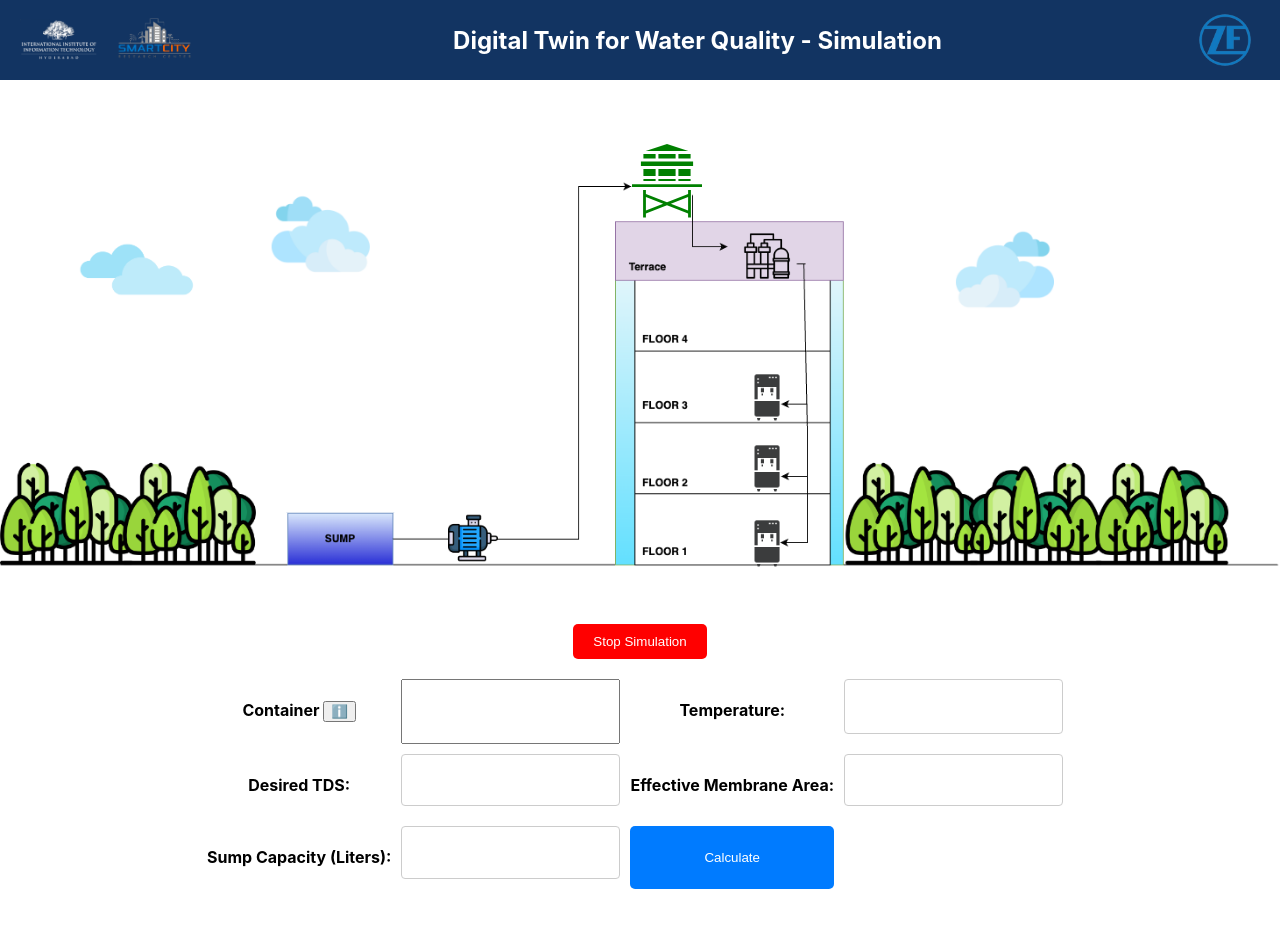
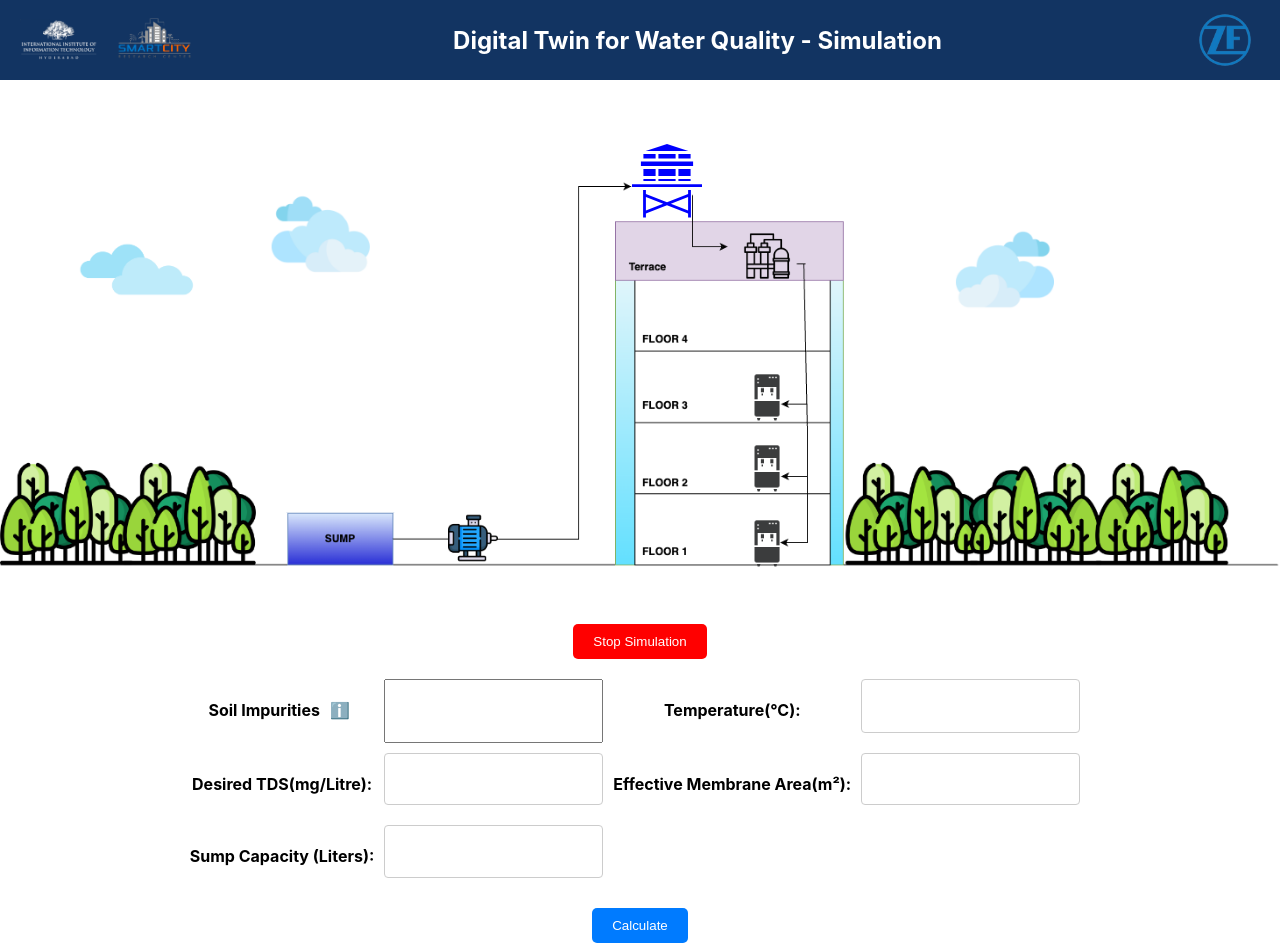
Before and after one commit to likhithkanigolla/zf-dt-frontend, a React (Create React App) app: page /simulation in a window 1280 px wide. Both pictures are taken after a click on the button "Start Simulation". Before the commit the page ends 909 px from the top, so only its background shows below. Built offline with nearby package versions, Linux system fonts and the light colour scheme.

Commit message:
Fixed Some CSS

```diff
--- a/src/pages/HomePage/HomePage.js
+++ b/src/pages/HomePage/HomePage.js
@@ -12,7 +12,7 @@ const HomePage = () => {
         <img src={SCRCLOGO} alt="Smart City Logo" /> {/* Use imported SCRC Logo */}
         <img src={ZFLOGO} alt="ZF Logo" /> {/* Use imported ZF Logo */}
       </div>
-      <div className="info">
+      <div className="info-about">
         <p>Here you can find information about our digital twin collaboration.</p>
         <p>Lorem ipsum dolor sit amet, consectetur adipiscing elit. Nulla posuere luctus lorem, sit amet laoreet felis scelerisque vel. Fusce tempor dui sit amet sapien fringilla, eget malesuada purus scelerisque.</p>
       </div>
--- a/src/pages/SimulationPage/SimulationPage.css
+++ b/src/pages/SimulationPage/SimulationPage.css
@@ -59,6 +59,7 @@ grid-template-columns: repeat(5, auto); /* Five columns for input and labels */
 gap: 10px; /* Gap between grid items */
 justify-content: center; /* Center items horizontally */
 margin-bottom: 20px; /* Add some bottom margin */
+text-align: center;
 }
 
 /* Input box styles */
@@ -189,3 +190,63 @@ background-color: #0056b3;
     transform: rotate(360deg);
   }
 }
+
+
+/* CSS for the info button */
+.info-button {
+  background: none;
+  border: none;
+  cursor: pointer;
+  font-size: 16px;
+}
+
+/* SimulationPage.css */
+.title {
+  font-weight: bold;
+  font-size: 16px;
+}
+
+.info {
+  vertical-align: bottom;
+  position: relative;
+  width: 1.5em;
+  height: 1.5em;
+  text-indent: -9999em;
+  display: inline-block;
+  color: white;
+  font-weight: bold;
+  font-size: 1em;
+  line-height: 1em;
+  background-color: #91b2d2;
+  margin-left: .25em;
+  border-radius: .75em;
+}
+
+.info:hover {
+  background-color: #628cb6;
+  cursor: pointer;
+}
+
+.info:before {
+  content: "?";
+  position: absolute;
+  top: .25em;
+  left: 0;
+  display: block;
+  width: 1.5em;
+  text-align: center;
+}
+
+.popover {
+  position: absolute;
+  width: 200px;
+  background-color: #fff;
+  border: 1px solid #ccc;
+  border-radius: 5px;
+  padding: 10px;
+  z-index: 999;
+}
+
+.popover-title {
+  font-weight: bold;
+}
--- a/src/pages/SimulationPage/SimulationPage.js
+++ b/src/pages/SimulationPage/SimulationPage.js
@@ -34,19 +34,16 @@ const SimulationPage = () => {
   const [waterConsumed, setWaterConsumed] = useState(0);
   const [showMotorStatus, setShowMotorStatus] = useState(false);
 
+  const [infoText, setInfoText] = useState("");
   const [selectedNumber, setSelectedNumber] = useState('');
   const [voltageValue, setVoltageValue] = useState('');
   const voltageData = {
+    0: 1.2,
     1: 2.3,
     2: 3.4,
     3: 4.5,
     4: 5.6,
-    5: 6.7,
-    6: 7.8,
-    7: 8.9,
-    8: 9.0,
-    9: 10.1,
-    10: 11.2,
+    5: 6.7
   };
 
 
@@ -121,6 +118,7 @@ const SimulationPage = () => {
     setIsSimulationRunning(false);
     setWaterFlowStarted(false)
     setMotorOn(false)
+    setResult(false)
   };
 
   const handleStartWaterFlow = () => {
@@ -139,7 +137,11 @@ const SimulationPage = () => {
   };
 
   const handleInfoButtonClick = (info) => {
-    alert(info);
+    setInfoText(info);
+  };
+
+  const handleInfoButtonLeave = () => {
+    setInfoText(""); // Clear the info text when mouse leaves the info button
   };
 
   const toggleMotorStatus = () => {
@@ -234,23 +236,12 @@ const SimulationPage = () => {
       <NavigationBar title="Digital Twin for Water Quality - Simulation"/>
 
       <div style={{ position: "relative" }}>
-        <img
-          src={blueprint}
-          alt="blueprint"
-          style={{ width: "100%", height: "400px", marginTop: "100px" }}
-        />
-        <GiWaterTower
-          size={80}
-          color={isOn.valve1 ? "green" : "red"}
-          style={{ position: "absolute", top: "12%", left: "49%" }}
-          onClick={() => {
-            toggleIsOn("valve1");
-          }}
-        />
+        <img src={blueprint} alt="blueprint" style={{ width: "100%", height: "400px", marginTop: "100px" }}/>
+        <GiWaterTower size={80} color={isOn.valve1 ? "blue" : "red"} style={{ position: "absolute", top: "12%", left: "49%" }} onClick={() => {toggleIsOn("valve1"); }}/>
         <img src={roPlantImage} alt="ro plant" style={{ width: "50px", height: "50px", position: "absolute", top: "30%",left: "58%",}} onClick={() => { toggleIsOn("valve2");}}/>
-        <img src={roCoolerImage} alt="ro plant" style={{ width: "50px", height: "50px", position: "absolute", top: "58%", left: "58%", }} onClick={() => { toggleIsOn("valve2"); }}/>
-        <img src={roCoolerImage} alt="ro plant" style={{ width: "50px", height: "50px", position: "absolute", top: "72%", left: "58%",}} onClick={() => { toggleIsOn("valve2");}}/>
-        <img src={roCoolerImage} alt="ro plant" style={{ width: "50px", height: "50px", position: "absolute", top: "87%", left: "58%",}}onClick={() => {toggleIsOn("valve2");}}/>
+        <img src={roCoolerImage} alt="ro cooler" style={{ width: "50px", height: "50px", position: "absolute", top: "58%", left: "58%", }} onClick={() => { toggleIsOn("valve2"); }}/>
+        <img src={roCoolerImage} alt="ro cooler" style={{ width: "50px", height: "50px", position: "absolute", top: "72%", left: "58%",}} onClick={() => { toggleIsOn("valve2");}}/>
+        <img src={roCoolerImage} alt="ro cooler" style={{ width: "50px", height: "50px", position: "absolute", top: "87%", left: "58%",}}onClick={() => {toggleIsOn("valve2");}}/>
         <img src={Motor} alt="Motor" className={`motor ${motorOn ? 'running' : ''}`} style={{ width: "50px", height: "50px", position: "absolute",top: "86%",left: "35%",transform: "scaleX(-1)",}}onClick={() => {toggleIsOn("valve2");}}/>
       </div>
 
@@ -263,27 +254,29 @@ const SimulationPage = () => {
       <br></br>
 
       {isSimulationRunning && (
+      <div>
       <div className="container">
-        <h4 className="heading" htmlFor="selectedNumber">Container <button className="info-button" onClick={() => handleInfoButtonClick("Information about selecting a container count from 1 to 5.")}>ℹ️</button></h4>
-        <input type="number" name="selectedNumber" id="selectedNumber" value={selectedNumber} onChange={(e) => setSelectedNumber(e.target.value)} min="1" max="5" />
+        <h4 className="heading" htmlFor="selectedNumber">Soil Impurities <button className="info-button" onMouseEnter={() => handleInfoButtonClick("One Container adds 100g of soil for 2 litre water")} onMouseLeave={handleInfoButtonLeave} > ℹ️ </button>{infoText && <div className="info-box">{infoText}</div>}</h4>
+        <input type="number" name="selectedNumber" id="selectedNumber" value={selectedNumber} onChange={(e) => setSelectedNumber(e.target.value)} min="0" max="5" />
 
         {/* <h4 className="heading">Voltage:</h4>
         <input className="input-box" type="number" name="voltage" id="voltage" value={inputValues.voltage} onChange={handleChange} /> */}
 
-        <h4 className="heading">Temperature:</h4>
+        <h4 className="heading">Temperature(°C):</h4>
         <input className="input-box" type="number" name="temperature" id="temperature" value={inputValues.temperature} onChange={handleChange} />
         <br></br>
-        <h4 className="heading">Desired TDS:</h4>
+        <h4 className="heading">Desired TDS(mg/Litre):</h4>
         <input className="input-box" type="number" name="desired_tds" id="desired_tds" value={inputValues.desired_tds} onChange={handleChange} />
 
-        <h4 className="heading">Effective Membrane Area:</h4>
+        <h4 className="heading">Effective Membrane Area(m²):</h4>
         <input className="input-box" type="number" name="effective_membrane_area" id="effective_membrane_area" value={inputValues.effective_membrane_area} onChange={handleChange} />
         <br></br>
         <h4 className="heading">Sump Capacity (Liters):</h4>
         <input className="input-box" type="number" name="sumpCapacity" id="sumpCapacity" value={inputValues.sumpCapacity} onChange={handleChange} />
 
-        <button className="button" onClick={handleCalculate}>Calculate</button>
-      </div>)}
+
+      </div>
+      <button className="button" onClick={handleCalculate}>Calculate</button></div>)}
 
       {/* Display result if available */}
       {result && (
@@ -291,20 +284,20 @@ const SimulationPage = () => {
           <p>Estimated Result:</p>
           <div className="result-cards">
             <ResultCard
-              title="Osmotic Pressure"
+              title="Osmotic Pressure(Pascal (Pa))"
               value={result.osmotic_pressure}
             />
-            <ResultCard title="Water Flux" value={result.water_flux} />
+            <ResultCard title="Water Flux(m³)" value={result.water_flux} />
             <ResultCard
-              title="Permeate Flow Rate"
+              title="Permeate Flow Rate(m³/s)"
               value={result.permeate_flow_rate}
             />
             <ResultCard
-              title="Final TDS Concentration After RO Tank"
+              title="Final TDS Concentration After RO Tank(mg/L)"
               value={result.final_tds_concentration_after_ro_tank}
             />
             <ResultCard
-              title="Calculated TDS Value"
+              title="Calculated TDS Value(mg/L)"
               value={result.calculated_tds_value}
             />
             <ResultCard title="Cycle Count" value={result.cycle_count} />
```
